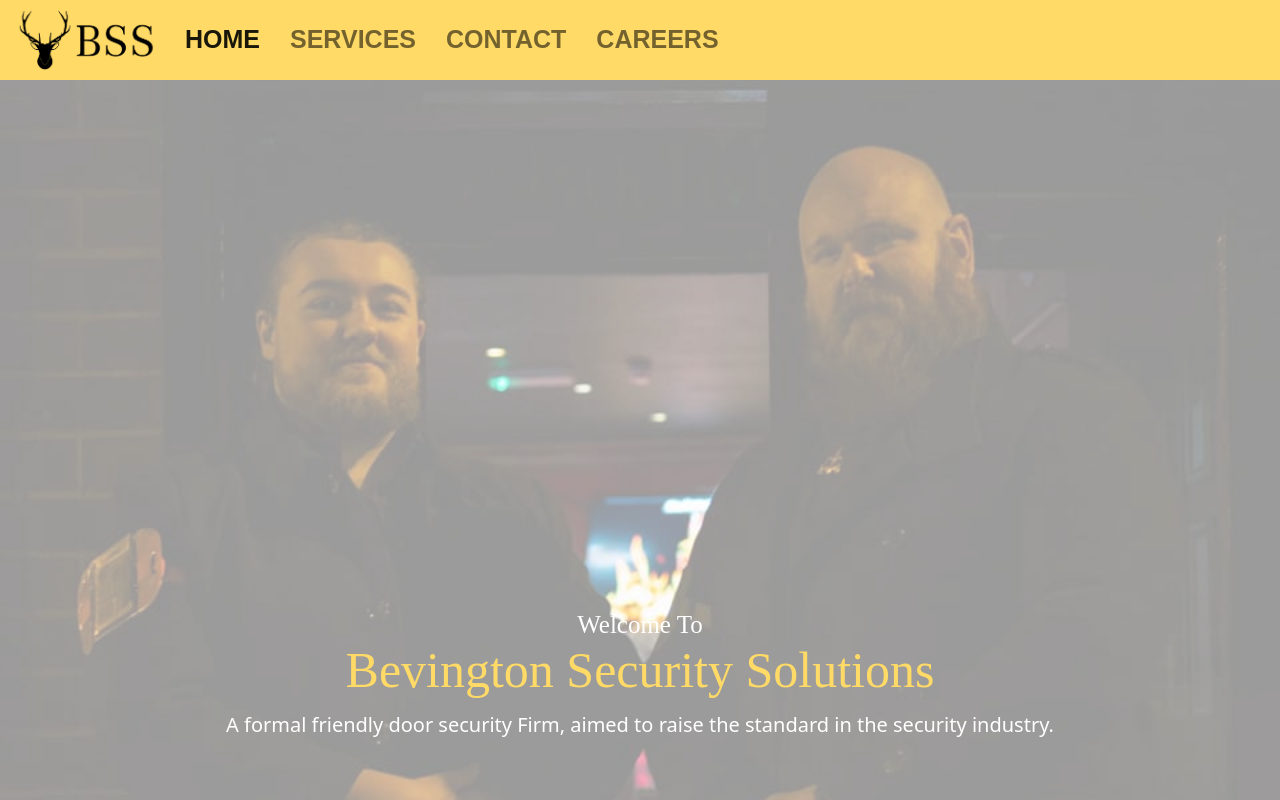
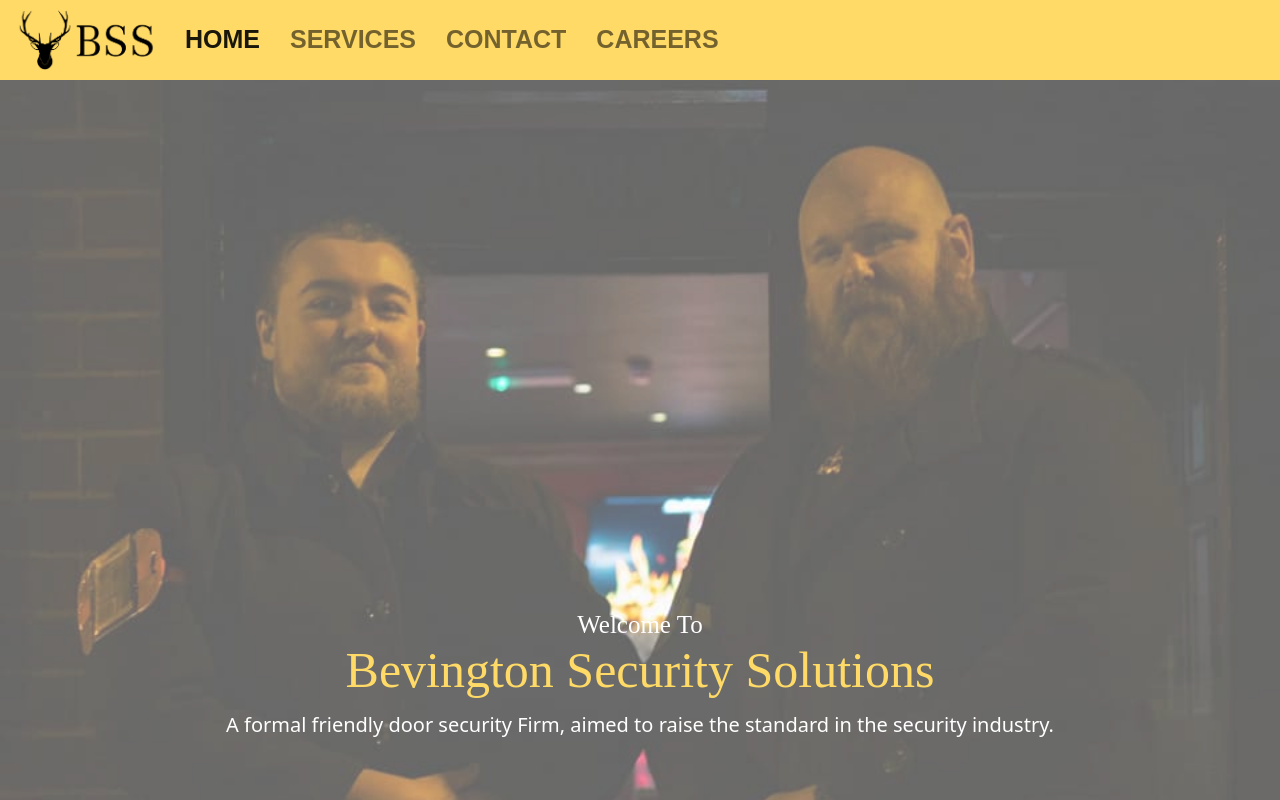
Before and after one commit to DeanParkin/bss-app, a Next.js app: page / in a window 1280 px wide. Shown: the top 800 px of the page. Built offline with nearby package versions, Linux system fonts and the light colour scheme; a web font is replaced by a local one.

Commit message:
opacity change

```diff
--- a/styles/custom/_custom_code.scss
+++ b/styles/custom/_custom_code.scss
@@ -361,7 +361,7 @@ input[type="file"]:hover::-webkit-file-upload-button {
 .hero-image {
   width: 100%;
   height: auto;
-  opacity: 0.4;
+  opacity: 0.6;
 }
 
 .hero-text {
```
